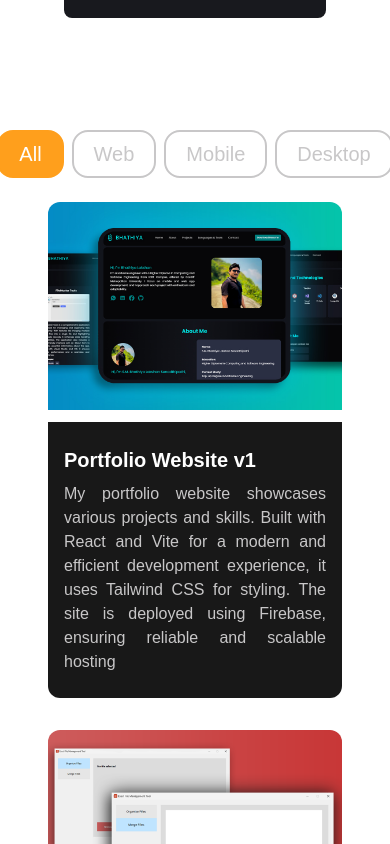
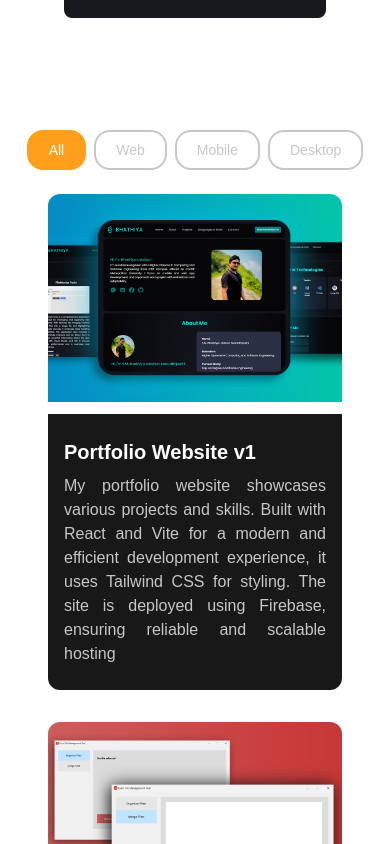
Before and after one commit to smbhathiya/portfolio-v2, a Next.js app: page / in a window 390 px wide. Shown: the part 1520-2364 px from the top of the page. Built offline with nearby package versions, Linux system fonts and the light colour scheme.

Commit message:
tag make mobile responsive

```diff
--- a/app/components/ProjectTag.jsx
+++ b/app/components/ProjectTag.jsx
@@ -6,7 +6,7 @@ const ProjectTag = ({ name, onClick, isSelected }) => {
         : "text-primary border-txt_primary text-txt_primary hover:border-secondary hover:text-secondary duration-300";
     return (
         <button
-            className={`${buttonStyles} rounded-2xl border-2 px-5 pr-5 p-2 text-primary border-primary text-xl cursor-pointer`}
+            className={`${buttonStyles} rounded-2xl border-2 px-5 pr-5 p-2 text-primary border-primary text-sm sm:text-xl lg:text-xl cursor-pointer`}
             onClick={() => onClick(name)}
         >
             {name}
--- a/app/page.js
+++ b/app/page.js
@@ -3,6 +3,7 @@ import Navbar from "@/app/components/Navbar";
 import Footer from "@/app/components/Footer";
 import AboutSection from "@/app/components/AboutSection";
 import ProjectsSection from "@/app/components/ProjectsSection";
+import ContactSection from "@/app/components/ContactSection";
 
 export default function Home() {
     return (
@@ -12,6 +13,7 @@ export default function Home() {
                 <HeroSection />
                 <AboutSection/>
                 <ProjectsSection/>
+                <ContactSection/>
                 <Footer/>
                 </div>
         </main>
```
